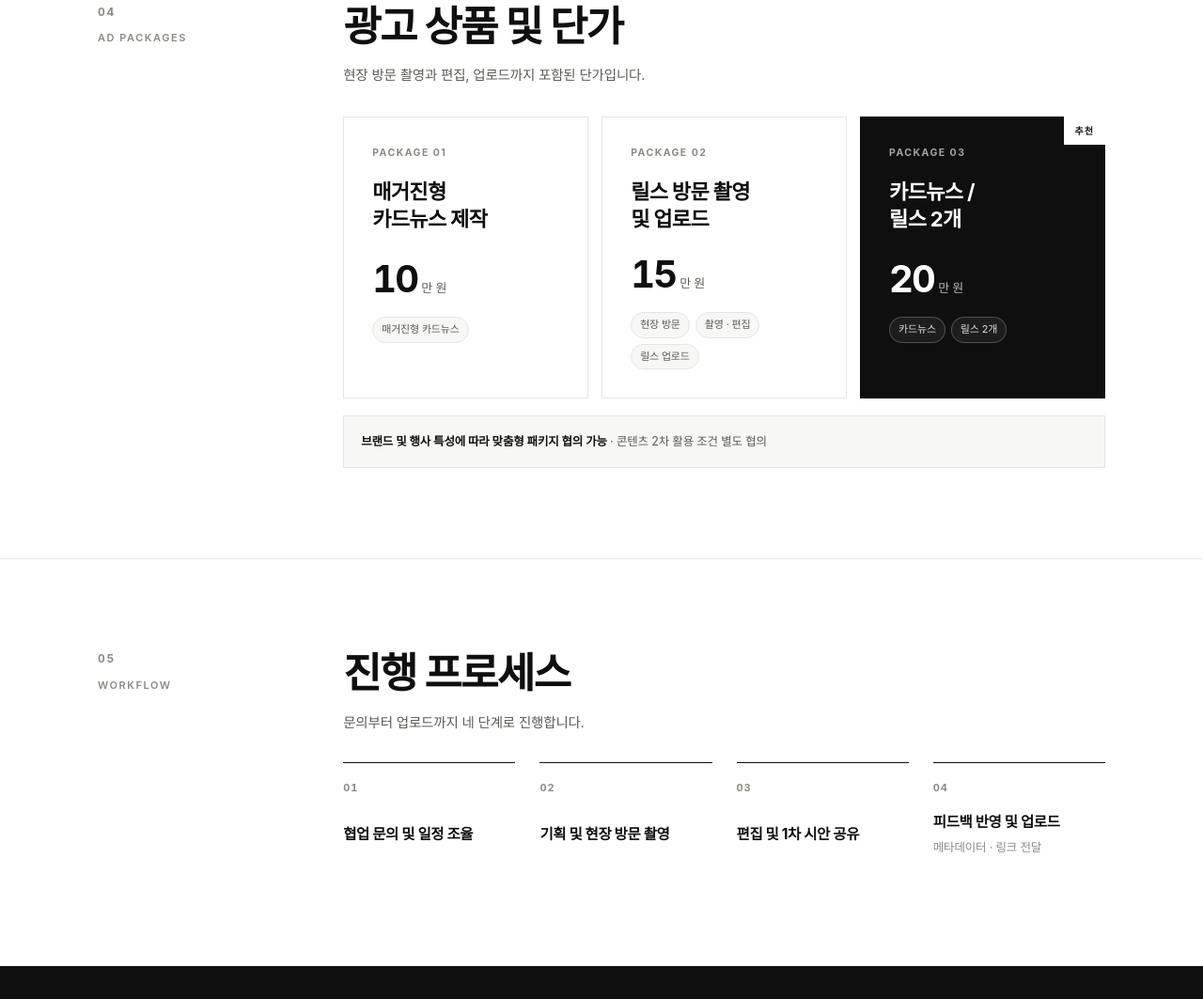
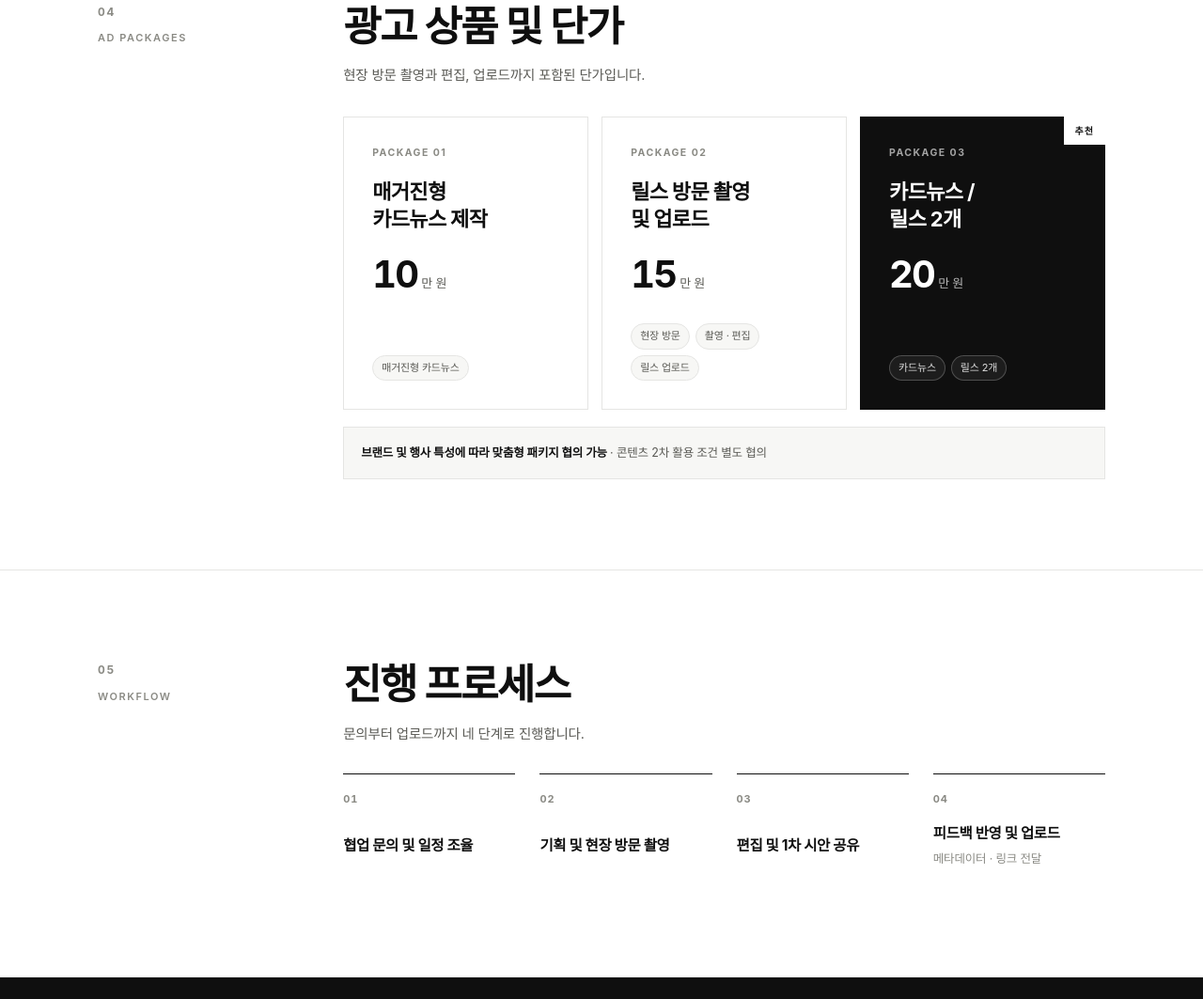
Before and after one commit to 2giryong-stack/luck-manager-mediakit, a plain HTML site: page index.html in a window 1280 px wide. Shown: the part 3331-4394 px from the top of the page at 94% size. Drawn offline with Linux system fonts and the light colour scheme; a web font is replaced by a local one.

Commit message:
단가 카드 구성 칩을 카드 하단에 정렬

```diff
--- a/index.html
+++ b/index.html
@@ -203,10 +203,10 @@ button{font:inherit;color:inherit;background:none;border:0;cursor:pointer}
 }
 .plan .pk{display:flex;align-items:center;gap:8px;font-size:10.5px;font-weight:700;letter-spacing:0.14em;text-transform:uppercase;color:var(--ink-mute)}
 .plan h3{font-size:clamp(19px,2.6vw,22px);font-weight:700;letter-spacing:-0.03em;line-height:1.32}
-.plan .price{display:flex;align-items:baseline;gap:4px;margin-top:auto;padding-top:6px}
+.plan .price{display:flex;align-items:baseline;gap:4px;padding-top:6px}
 .plan .price .n{font-size:clamp(30px,5vw,40px);font-weight:750;letter-spacing:-0.045em;line-height:1}
 .plan .price .w{font-size:13px;font-weight:500;color:var(--ink-soft)}
-.plan .inc{display:flex;flex-wrap:wrap;gap:6px;margin-top:2px}
+.plan .inc{display:flex;flex-wrap:wrap;gap:6px;margin-top:auto;padding-top:14px}
 .plan .inc span{font-size:11px;color:var(--ink-soft);border:1px solid var(--line);border-radius:999px;padding:4px 9px;background:var(--paper-2)}
 .plan.featured{background:var(--ink);color:var(--paper);border-color:var(--ink)}
 .plan.featured .pk{color:rgba(255,255,255,.62)}
@@ -296,7 +296,6 @@ button{font:inherit;color:inherit;background:none;border:0;cursor:pointer}
   .section>.wrap{grid-template-columns:210px minmax(0,1fr);column-gap:clamp(32px,4vw,56px);align-items:start}
   .section>.wrap>.rail{flex-direction:column;align-items:flex-start;gap:10px;margin-bottom:0;position:sticky;top:92px}
   .section>.wrap>.rail .no{font-size:12px}
-  .plan .inc{min-height:56px;align-content:flex-start}
   .section>.body{padding-top:2px}
   .reels{grid-template-columns:repeat(3,1fr)}
   .plans{grid-template-columns:repeat(3,1fr);align-items:stretch}
```
